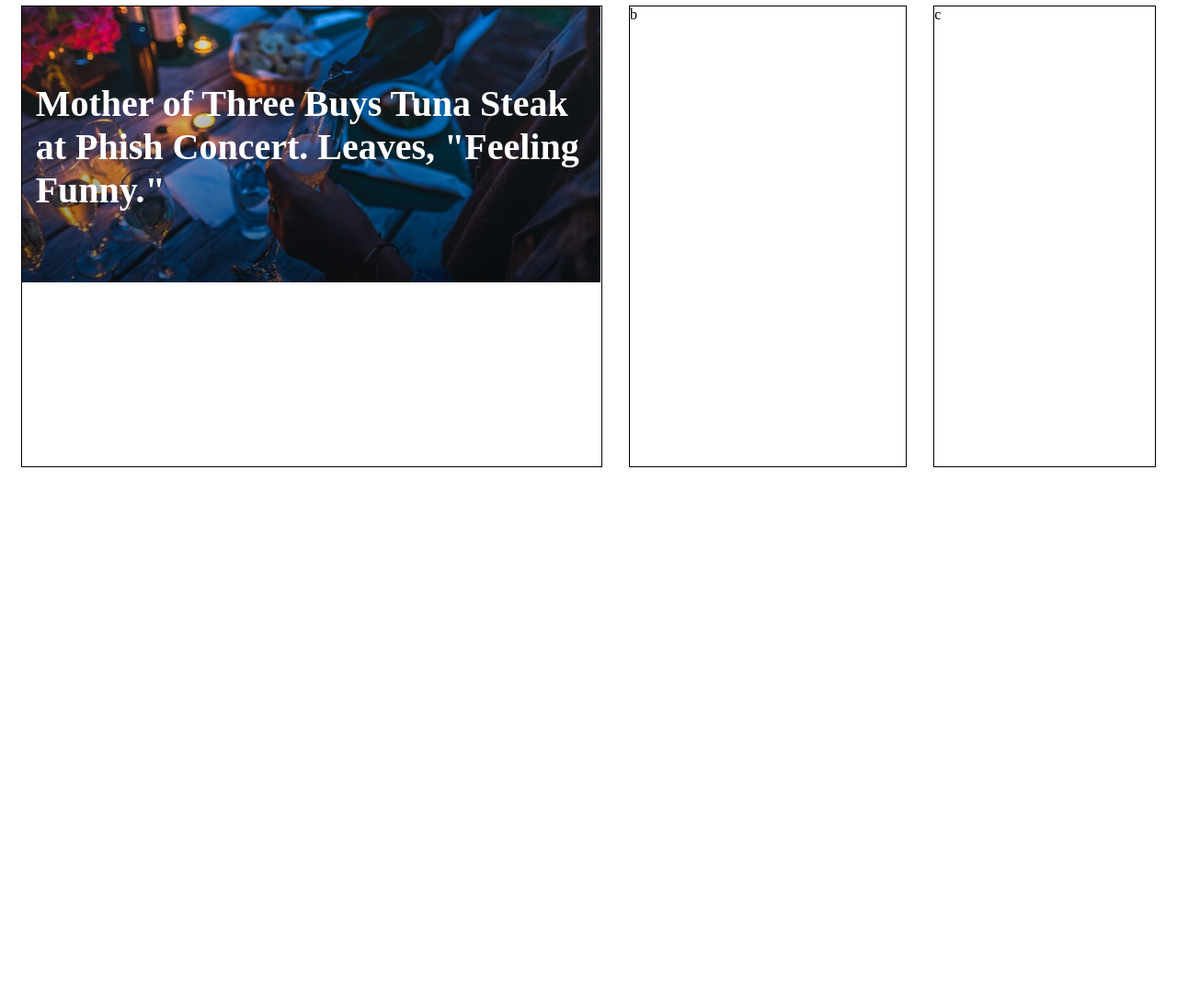
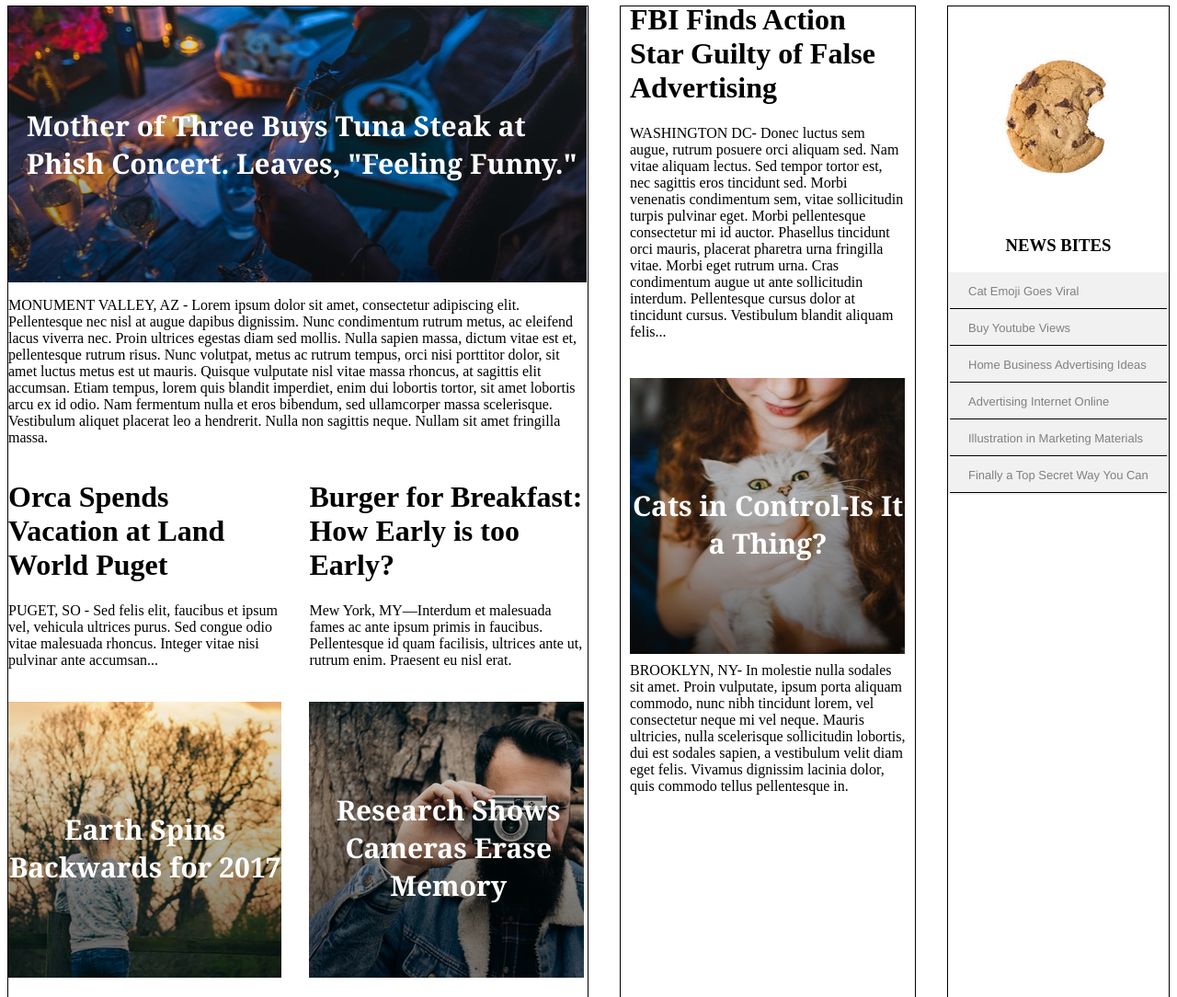
Before and after one commit to Pascal98/mytimes, a plain HTML site: page index.html in a window 1280 px wide. Shown: the part 102-1186 px from the top of the page at 92% size. Before the commit the page ends 800 px from the top, so only its background shows below. Drawn offline with Linux system fonts and the light colour scheme.

Commit message:
added content

```diff
--- a/index.html
+++ b/index.html
@@ -27,14 +27,81 @@
 
   <div class="content">
   	<div class="left">
-  	  <h1>Mother of Three Buys Tuna Steak at Phish Concert. Leaves, "Feeling Funny."</h1>
+ 	  <div class="picture">
+		  <span>Mother of Three Buys Tuna Steak at Phish Concert. Leaves, "Feeling Funny." </span>
+ 	  </div>
+ 	  <div class="text">
+  	    <p>MONUMENT VALLEY, AZ - Lorem ipsum dolor sit amet, consectetur adipiscing elit. Pellentesque nec nisl at augue dapibus dignissim. Nunc condimentum rutrum metus, ac eleifend lacus viverra nec. Proin ultrices egestas diam sed mollis. Nulla sapien massa, dictum vitae est et, pellentesque rutrum risus. Nunc volutpat, metus ac rutrum tempus, orci nisi porttitor dolor, sit amet luctus metus est ut mauris. Quisque vulputate nisl vitae massa rhoncus, at sagittis elit accumsan. Etiam tempus, lorem quis blandit imperdiet, enim dui lobortis tortor, sit amet lobortis arcu ex id odio. Nam fermentum nulla et eros bibendum, sed ullamcorper massa scelerisque. Vestibulum aliquet placerat leo a hendrerit. Nulla non sagittis neque. Nullam sit amet fringilla massa.</p>
+  	  </div>
+  	  <div class="cols">
+  	    <div class="col1">
+  	      <div class="coltext">
+  	        <h1>Orca Spends Vacation at Land World Puget</h1>
+  	        <p>PUGET, SO - Sed felis elit, faucibus et ipsum vel, vehicula ultrices purus. Sed congue odio vitae malesuada rhoncus. Integer vitae nisi pulvinar ante accumsan...</p>
+  	      </div>
+  	      <div class="colpicture">
+  	        <span>Earth Spins Backwards for 2017</span>
+  	      </div>
+  	    </div>
+  	    <div class="col2">
+  	      <div class="coltext">
+  	  	    <h1>Burger for Breakfast: How Early is too Early?</h1>
+  	  	    <p>Mew York, MY—Interdum et malesuada fames ac ante ipsum primis in faucibus. Pellentesque id quam facilisis, ultrices ante ut, rutrum enim. Praesent eu nisl erat.</p>
+  	  	  </div>
+  	  	  <div class="colpicture2">
+  	  	  	<span>Research Shows Cameras Erase Memory</span>
+  	  	  </div>
+  	    </div>
+  	  </div>
   	</div>
   	<div class="middle">
-  		b
+  	  <div class="coltext">
+  	    <h1>FBI Finds Action Star Guilty of False Advertising</h1>
+  	    <p>WASHINGTON DC- Donec luctus sem augue, rutrum posuere orci aliquam sed. Nam vitae aliquam lectus. Sed tempor tortor est, nec sagittis eros tincidunt sed. Morbi venenatis condimentum sem, vitae sollicitudin turpis pulvinar eget. Morbi pellentesque consectetur mi id auctor. Phasellus tincidunt orci mauris, placerat pharetra urna fringilla vitae. Morbi eget rutrum urna. Cras condimentum augue ut ante sollicitudin interdum. Pellentesque cursus dolor at tincidunt cursus. Vestibulum blandit aliquam felis...</p>
+  	  </div>
+  	  <div class="colpicture3">
+  	    <span>Cats in Control-Is It a Thing?</span>
+  	  </div>
+  	  <div class="coltext">
+  	  	<p>BROOKLYN, NY- In molestie nulla sodales sit amet. Proin vulputate, ipsum porta aliquam commodo, nunc nibh tincidunt lorem, vel consectetur neque mi vel neque. Mauris ultricies, nulla scelerisque sollicitudin lobortis, dui est sodales sapien, a vestibulum velit diam eget felis. Vivamus dignissim lacinia dolor, quis commodo tellus pellentesque in.</p>
+  	  </div>
   	</div>
   	<div class="right">
-  		c
+      <div class="colpicture4">
+        <!--Cookie-->
+      </div>
+      <div class="col4text">
+        <h3>NEWS BITES</h3>
+      </div>
+      <div class="coltable">
+      	<table>
+      		<tr>
+      			<td>Cat Emoji Goes Viral</td>
+      		</tr>
+      		<tr>
+      			<td>Buy Youtube Views</td>
+      		</tr>
+      		<tr>
+      			<td>Home Business Advertising Ideas</td>
+      		</tr>
+      		<tr>
+      			<td>Advertising Internet Online</td>
+      		</tr>
+      		<tr>
+      			<td>Illustration in Marketing Materials</td>
+      		</tr>
+      		<tr>
+      			<td>Finally a Top Secret Way You Can</td>
+      		</tr>
+      	</table>
+      </div>
   	</div>
+  </div>
+
+  <!--Footer-->
+
+  <div class="footer">
+    <h3>MY Times</h3>
   </div>
 
 </body>
--- a/material/style.css
+++ b/material/style.css
@@ -3,12 +3,15 @@
 	display: flex;
 	width: 100%;
 	position: fixed;
+	top: -15px;
 	font-family: Verdana;
     font-size: 14px;
     font-weight: bold;
 	height: 80px;
 	align-items: center;
 	border-bottom: solid black;
+	z-index: 1;
+	background-color: white;
 
 }
 
@@ -54,36 +57,156 @@
 	position: relative;
 	top: 100px;
 	display: flex;
-	justify-content: space-around;
+	justify-content: space-between;
+	width: 100%;
 }
+
+/*left column*/
 
 .left
 {
 	width: 630px;
 	border: 1px solid black;
-	background-image: url(main_story.png);
-	height: 500px;
-	background-repeat: no-repeat;
+	height: 1800px;
 	display: flex;
+	flex-direction: column;
+	align-items: flex-start;
 }
 
-.left h1
+.left .picture
 {
+	background-image: url(main_story.png);
+	background-repeat: no-repeat;
+	width: 100%;
+	height: 300px;
+	justify-content: center;
+	display: flex;
+	align-items: center;
+}
+
+.left .picture span
+{
+	font-family: Georgia;
+    font-weight: bold;
+    font-size: 30px;
+    color: white;
+	padding-left: 20px;
+}
+
+.cols
+{
+	display: flex;
+	justify-content: space-between;
+}
+
+.col1
+{
+	padding-right: 15px;
+}
+
+.colpicture
+{
+	width: 100%;
+	background-image: url(fall_season.png);
+	background-repeat: no-repeat;
+	height: 318px;
 	position: relative;
-	top: 55px;
-	color: white;
-	font-size: 40px;
+	top: 20px;
+	display: flex;
+	align-items: center;
+	justify-content: center;
+}
+
+.colpicture2
+{
+	width: 100%;
+	background-image: url(hipster.png);
+	background-repeat: no-repeat;
+	height: 318px;
+	position: relative;
+	top: 20px;
+	display: flex;
+	align-items: center;
+	justify-content: center;
+}
+
+.colpicture, .colpicture2, .colpicture3 span
+{
+	font-family: Georgia;
+    font-weight: bold;
+    font-size: 30px;
+    color: white;
+	text-align: center;
+}
+
+.left .cols .col2
+{
 	padding-left: 15px;
 }
+
+/*middle column*/
 
 .middle
 {
 	width: 300px;
 	border: 1px solid black;
+	padding: 0 10px;
 }
+
+.middle .coltext
+{
+	position: relative;
+	top: -25px;
+}
+
+.colpicture3
+{
+	width: 100%;
+	background-image: url(cat_ceo.png);
+	background-repeat: no-repeat;
+	height: 318px;
+	display: flex;
+	align-items: center;
+	justify-content: center;
+}
+
+/*right column*/
 
 .right
 {
 	width: 240px;
 	border: 1px solid black;
 }
+
+.colpicture4
+{
+	width: 100%;
+	background-image: url(cookie.png);
+	background-repeat: no-repeat;
+	height: 230px;
+	display: flex;
+	align-items: center;
+	justify-content: center;
+}
+
+.col4text
+{
+	text-align: center;
+}
+
+.coltable table tr td
+{
+	padding: 11px 20px;
+	font-size: 13px;
+	border-bottom: 1px solid black;
+	width: 100%;
+	color: grey;
+}
+
+.coltable
+{
+	background-color: #F1F1F1;
+	font-family: helvetica;
+}
+
+/*Footer*/
```
